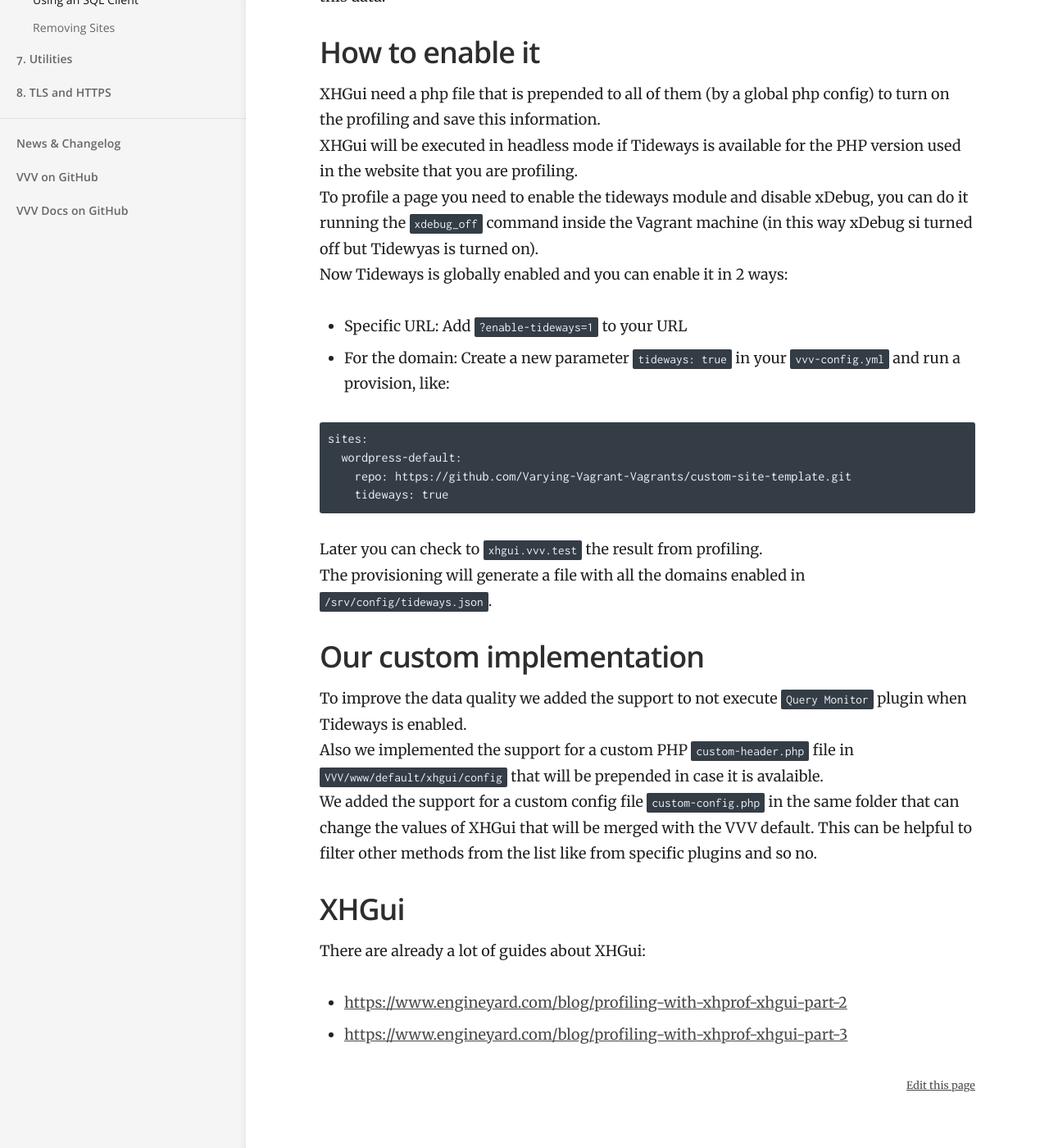
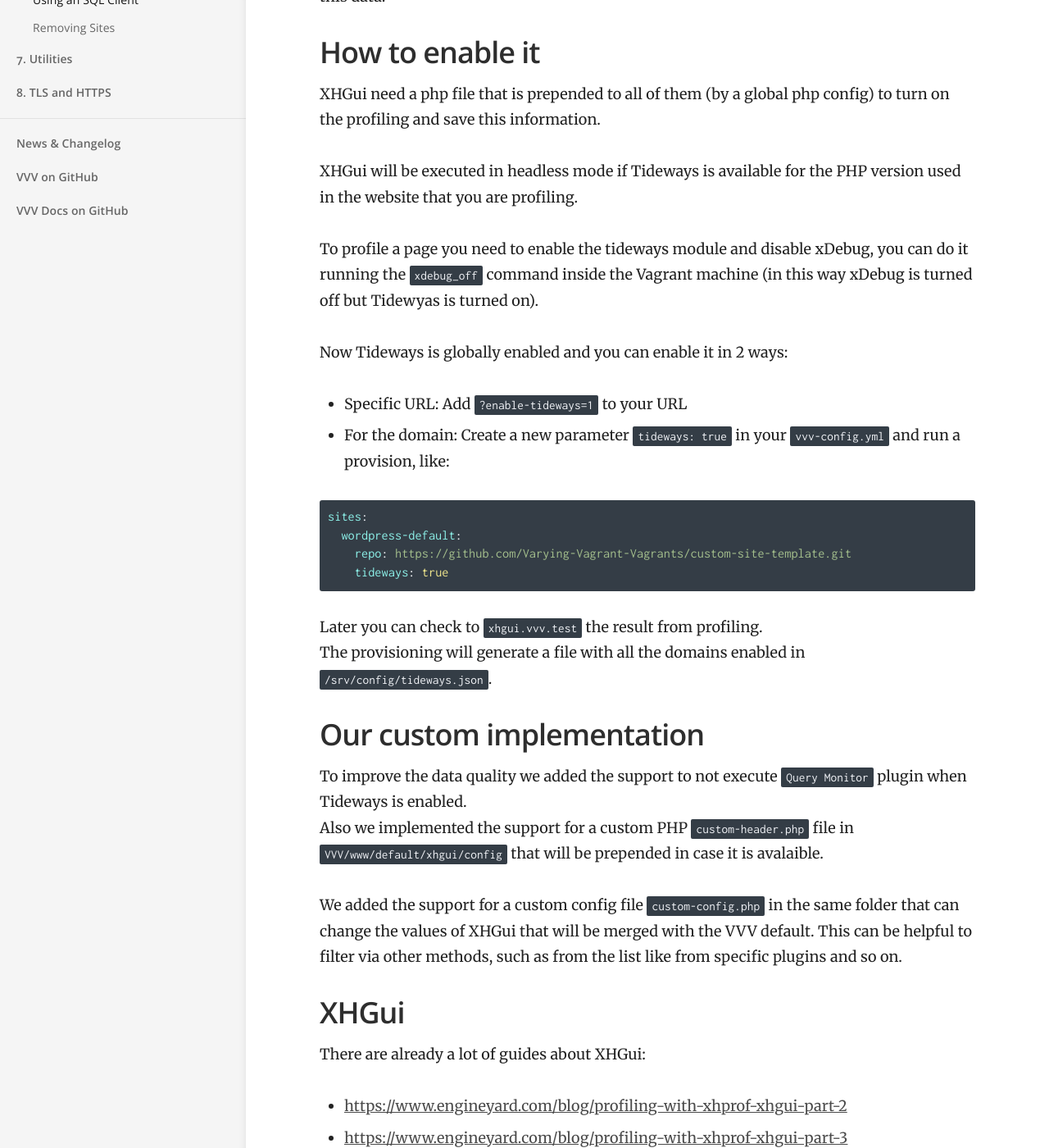
Before and after one commit to Varying-Vagrant-Vagrants/varyingvagrantvagrants.org, a Jekyll site: the page built from docs/en-US/references/tideways.md, in a window 1280 px wide and 1400 px high, scrolled down 652 px. Shown: the whole window at 82% size. Built offline with Jekyll 4.4.1, drawn with Linux system fonts in a browser that asks for light colours.

Commit message:
fix typos

````diff
--- a/docs/en-US/references/tideways.md
+++ b/docs/en-US/references/tideways.md
@@ -18,14 +18,17 @@ We added [XHGui](https://github.com/perftools/xhgui) that is a graphical interfa
 ## How to enable it
 
 XHGui need a php file that is prepended to all of them (by a global php config) to turn on the profiling and save this information.
+
 XHGui will be executed in headless mode if Tideways is available for the PHP version used in the website that you are profiling.
-To profile a page you need to enable the tideways module and disable xDebug, you can do it running the `xdebug_off` command inside the Vagrant machine (in this way xDebug si turned off but Tidewyas is turned on).
+
+To profile a page you need to enable the tideways module and disable xDebug, you can do it running the `xdebug_off` command inside the Vagrant machine (in this way xDebug is turned off but Tidewyas is turned on).
+
 Now Tideways is globally enabled and you can enable it in 2 ways:
 
 * Specific URL: Add `?enable-tideways=1` to your URL
 * For the domain: Create a new parameter `tideways: true` in your `vvv-config.yml` and run a provision, like:
 
-```
+```yaml
 sites:
   wordpress-default:
     repo: https://github.com/Varying-Vagrant-Vagrants/custom-site-template.git
@@ -39,7 +42,8 @@ The provisioning will generate a file with all the domains enabled in `/srv/conf
 
 To improve the data quality we added the support to not execute `Query Monitor` plugin when Tideways is enabled.
 Also we implemented the support for a custom PHP `custom-header.php` file in `VVV/www/default/xhgui/config` that will be prepended in case it is avalaible.
-We added the support for a custom config file `custom-config.php` in the same folder that can change the values of XHGui that will be merged with the VVV default. This can be helpful to filter other methods from the list like from specific plugins and so no.
+
+We added the support for a custom config file `custom-config.php` in the same folder that can change the values of XHGui that will be merged with the VVV default. This can be helpful to filter via other methods, such as from the list like from specific plugins and so on.
 
 ## XHGui
 There are already a lot of guides about XHGui:
````
